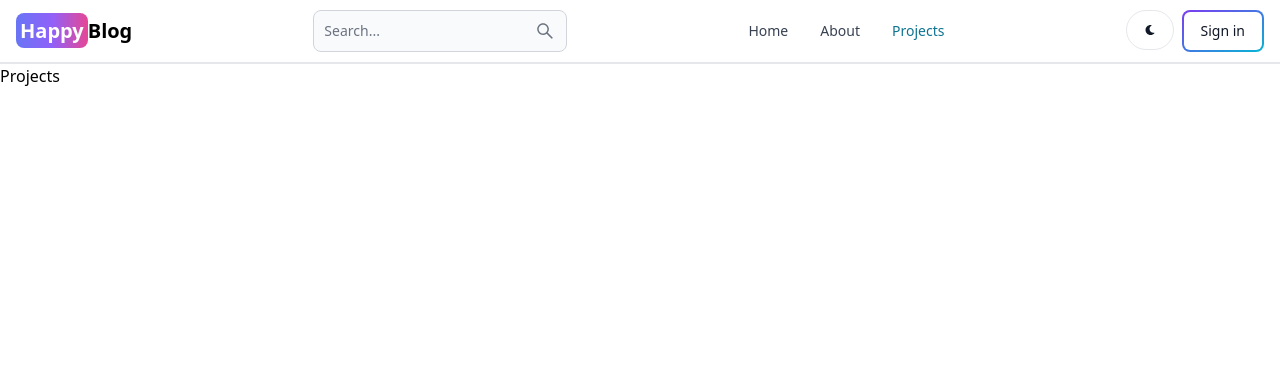
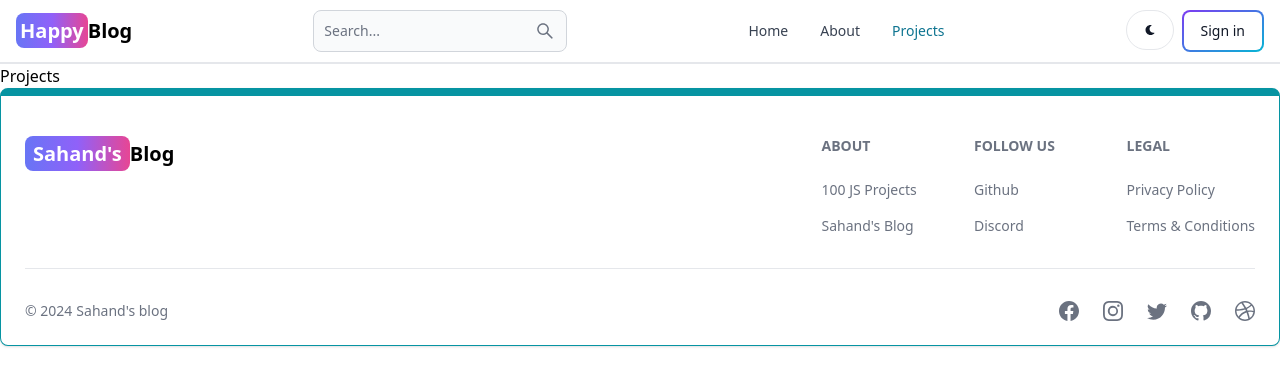
Before and after one commit to MHS676/mern-blog-website, a React (Vite) app in the folder client/: page /projects in a window 1280 px wide. Shown: the top 386 px of the page. Built offline with nearby package versions, Linux system fonts and the light colour scheme.

Commit message:
Create and add the footer component

```diff
--- a/client/src/App.jsx
+++ b/client/src/App.jsx
@@ -6,6 +6,7 @@
 import Dashboard from "./pages/Dashboard"
 import Projects from "./pages/Projects"
 import Header from "./components/Header"
+import FooterCom from "./components/Footer"
 
 const App = () => {
   return (
@@ -21,6 +22,7 @@
       <Route path="/projects" element={<Projects/>}/>
 
       </Routes>
+      <FooterCom/>
     </BrowserRouter>
   )
 }
--- /dev/null
+++ b/client/src/components/Footer.jsx
@@ -0,0 +1,81 @@
+import { Footer } from 'flowbite-react';
+import { Link } from 'react-router-dom';
+import { BsFacebook, BsInstagram, BsTwitter, BsGithub, BsDribbble } from 'react-icons/bs';
+export default function FooterCom() {
+  return (
+    <Footer container className='border border-t-8 border-teal-500'>
+      <div className='w-full max-w-7xl mx-auto'>
+        <div className='grid w-full justify-between sm:flex md:grid-cols-1'>
+          <div className='mt-5'>
+            <Link
+              to='/'
+              className='self-center whitespace-nowrap text-lg sm:text-xl font-semibold dark:text-white'
+            >
+              <span className='px-2 py-1 bg-gradient-to-r from-indigo-500 via-purple-500 to-pink-500 rounded-lg text-white'>
+                Sahand's
+              </span>
+              Blog
+            </Link>
+          </div>
+          <div className='grid grid-cols-2 gap-8 mt-4 sm:grid-cols-3 sm:gap-6'>
+            <div>
+              <Footer.Title title='About' />
+              <Footer.LinkGroup col>
+                <Footer.Link
+                  href='https://www.100jsprojects.com'
+                  target='_blank'
+                  rel='noopener noreferrer'
+                >
+                  100 JS Projects
+                </Footer.Link>
+                <Footer.Link
+                  href='/about'
+                  target='_blank'
+                  rel='noopener noreferrer'
+                >
+                  Sahand's Blog
+                </Footer.Link>
+              </Footer.LinkGroup>
+            </div>
+            <div>
+              <Footer.Title title='Follow us' />
+              <Footer.LinkGroup col>
+                <Footer.Link
+                  href='https://www.github.com/sahandghavidel'
+                  target='_blank'
+                  rel='noopener noreferrer'
+                >
+                  Github
+                </Footer.Link>
+                <Footer.Link href='#'>Discord</Footer.Link>
+              </Footer.LinkGroup>
+            </div>
+            <div>
+              <Footer.Title title='Legal' />
+              <Footer.LinkGroup col>
+                <Footer.Link href='#'>Privacy Policy</Footer.Link>
+                <Footer.Link href='#'>Terms &amp; Conditions</Footer.Link>
+              </Footer.LinkGroup>
+            </div>
+          </div>
+        </div>
+        <Footer.Divider />
+        <div className='w-full sm:flex sm:items-center sm:justify-between'>
+          <Footer.Copyright
+            href='#'
+            by="Sahand's blog"
+            year={new Date().getFullYear()}
+          />
+          <div className="flex gap-6 sm:mt-0 mt-4 sm:justify-center">
+            <Footer.Icon href='#' icon={BsFacebook}/>
+            <Footer.Icon href='#' icon={BsInstagram}/>
+            <Footer.Icon href='#' icon={BsTwitter}/>
+            <Footer.Icon href='https://github.com/sahandghavidel' icon={BsGithub}/>
+            <Footer.Icon href='#' icon={BsDribbble}/>
+
+          </div>
+        </div>
+      </div>
+    </Footer>
+  );
+}
```
